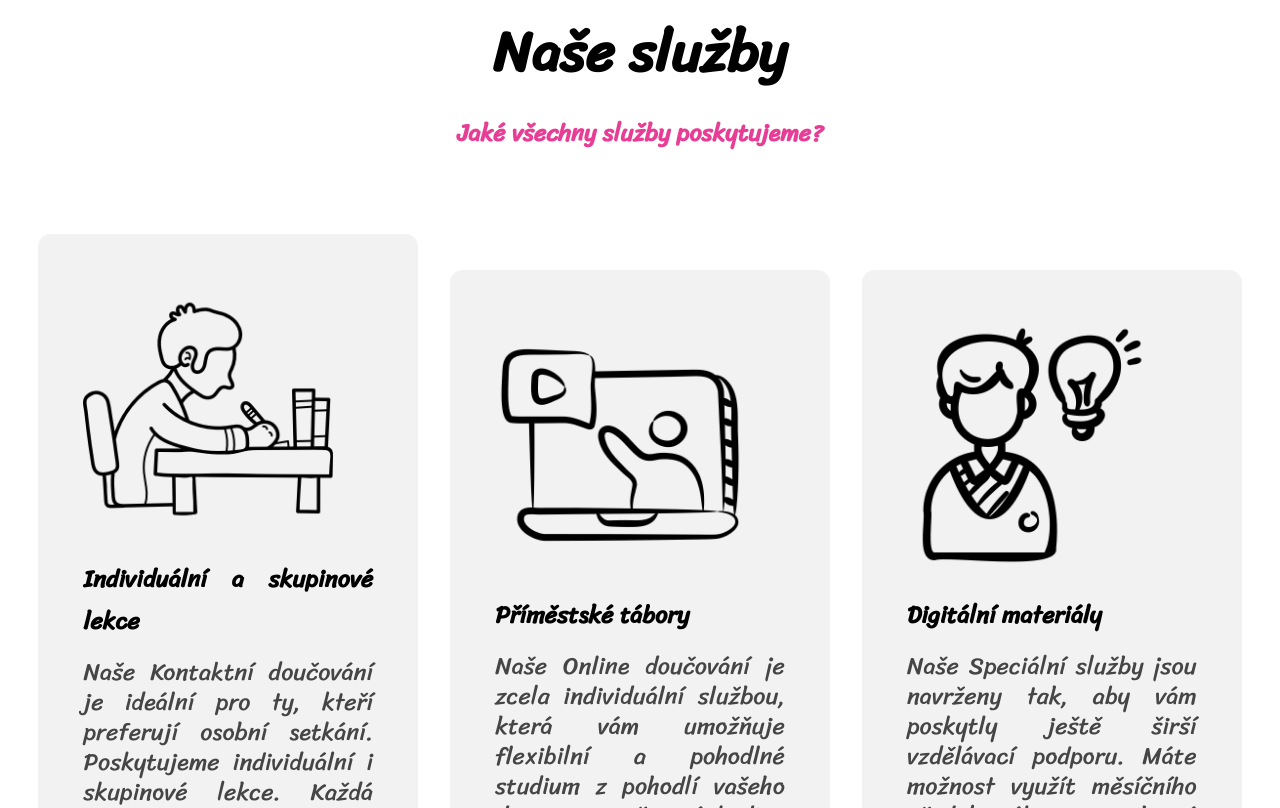
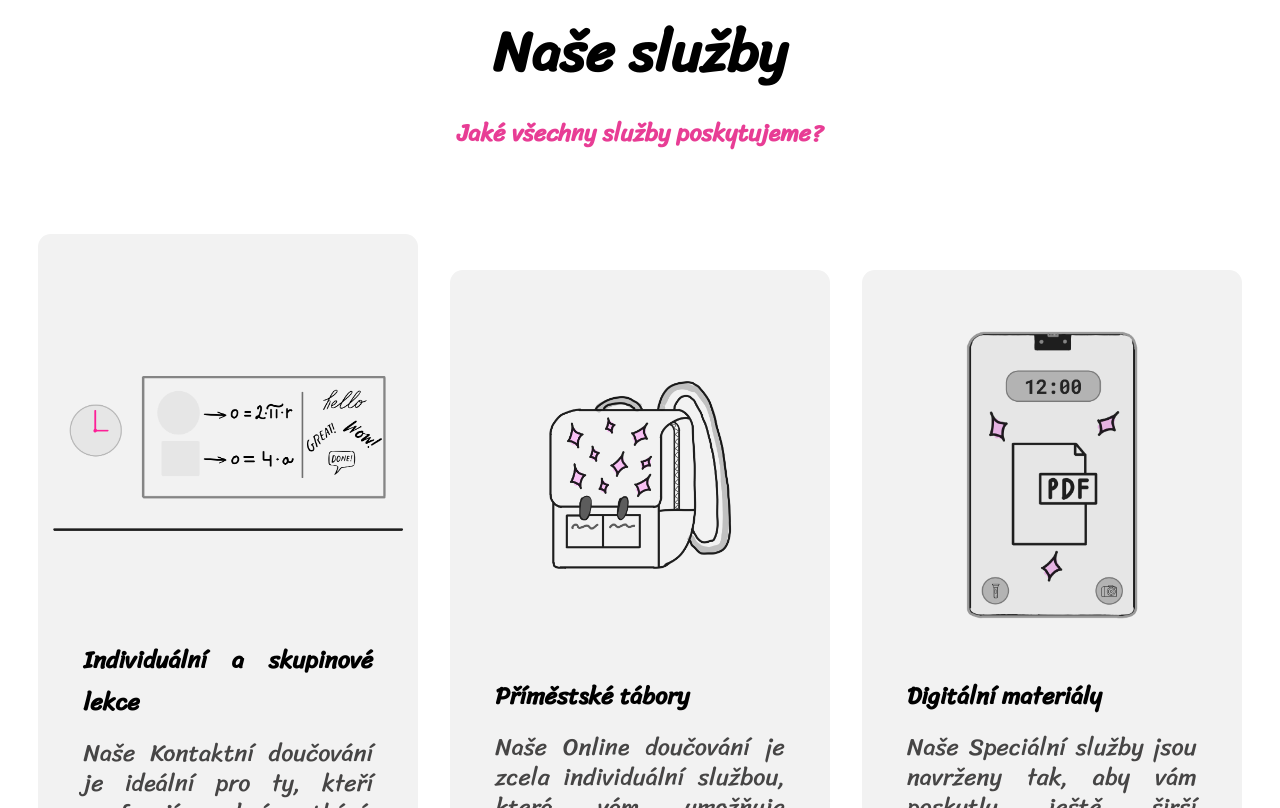
Before and after one commit to rastamot/rastamot.github.io, a plain HTML site: page index.html in a window 1280 px wide. Shown: the part 1992-2800 px from the top of the page. Drawn offline with nearby package versions, Linux system fonts and the light colour scheme.

Commit message:
new icon set

```diff
--- a/css/style.css
+++ b/css/style.css
@@ -236,22 +236,32 @@ header.sticky{
     transition: all .40s ease;
     cursor: default;
     border-radius: 0.8rem;
+    text-align: center;
 }
 .box img{
     width: 250px;
     height: auto;
+    display: block;
+    margin: 0 auto;
+}
+.img-service{
+    min-height: 340px;
+    display: flex;
+    justify-content: center;
+    align-items: center;
 }
 .box h3{
     font-size: 24px;
     font-weight: 600;
     margin: 15px 0;
     transition: all .40s ease;
+    text-align: justify;
 }
 .box p{
     color: var(--second-color);
     font-size: var(--p-font);
     line-height: 30px;
-
+    text-align: justify;
 }
 .box:hover{
     transform: scale(1.01) translateY(-5px);
@@ -354,7 +364,6 @@ header.sticky{
     flex: 1;
     margin: 0 10px;
 }
-/**/
 .row:hover{
     transform: scale(1.01) translateY(-5px);
     cursor: pointer;
--- a/index.html
+++ b/index.html
@@ -65,7 +65,7 @@
                 <li><a href="#home">Domů</a></li>
                 <li><a href="#about">O nás</a></li>
                 <li><a href="#services">Naše služby</a></li>
-                <li><a href="#portfolio">Naše portfolio</a></li>
+                <li><a href="#portfolio">Naše reference</a></li>
                 <li><a href="#contact">Kontakt</a></li>
                 <li><a href="#home" id="eruhub">Eruditio App</a></li>
             </ul>
@@ -151,19 +151,25 @@
 
     <div class="services-content">
         <div class="box">
-            <img src="img/offline_services_img.png" alt="Služby běžného doučování">
+            <div class="img-service">
+                <img src="img/lekce.png" alt="Obrázek - Individuální a skupinové lekce" style="transform: scale(1.7);">
+            </div>
             <h3>Individuální a skupinové lekce</h3>
             <p>Naše Kontaktní doučování je ideální pro ty, kteří preferují osobní setkání. Poskytujeme individuální i skupinové lekce. Každá vyučovací hodina trvá 60 minut, což umožňuje důkladně se věnovat danému tématu. Naše hlavní předměty zahrnují matematiku, český jazyk a anglický jazyk, ale jsme otevřeni i dalším předmětům dle individuální dohody. Připojte se k nám a společně budeme prohlubovat vaše znalosti a dosahovat úspěchů. S profesionálním týmem lektorů s dlouholetou praxí a individuálním přístupem vám zajistíme kvalitní vzdělávání na míru, které vám pomůže dosáhnout cílů.</p>
         </div>
 
         <div class="box">
-            <img src="img/online_services_img.png" alt="Služby online doučování">
+            <div class="img-service">
+                <img src="img/tabor.png" alt="Obrázek - Příměstské tábory" style="margin-top: -30px;">
+            </div>
             <h3>Příměstské tábory</h3>
             <p>Naše Online doučování je zcela individuální službou, která vám umožňuje flexibilní a pohodlné studium z pohodlí vašeho domova. Vyučovací hodiny trvají 60 minut, což je dostatečný čas pro efektivní práci. Specializujeme se na hlavní předměty jako matematika, český jazyk a anglický jazyk, ale jsme otevřeni i dalším předmětům dle vašich potřeb. S online doučováním máme bohaté zkušenosti a dokážeme vás efektivně provést skrze učební materiály za pomocí moderních technologií. Připojte se k nám a objevte nové možnosti učení, které vám přinesou vynikající výsledky.</p>
         </div>
 
         <div class="box">
-            <img src="img/special_services_img.png" alt="Speciální služby">
+            <div class="img-service">
+                <img src="img/digi_prod.png" alt="Obrázek - Digitální materiály" style="margin-top: -30px;">
+            </div>
             <h3>Digitální materiály</h3>
             <p>Naše Speciální služby jsou navrženy tak, aby vám poskytly ještě širší vzdělávací podporu. Máte možnost využít měsíčního předplatného, které zahrnuje pravidelné vydávání materiálů na procvičování látky, videa a další obsah, abyste měli neustálý přístup k učebnímu materiálu. Kromě toho vydáváme komplexní e-booky, které se zaměřují na konkrétní témata. Nabízíme také přípravu na přijímací zkoušky na střední školy a na maturitu, abychom vám pomohli dosáhnout vašich vzdělávacích cílů. S našimi Speciálními službami získáte komplexní a cílenou podporu pro vaše studium.</p>
         </div>
```
Also changed, not shown: img/digi_prod.png (added), img/lekce.png (added), img/tabor.png (added).
